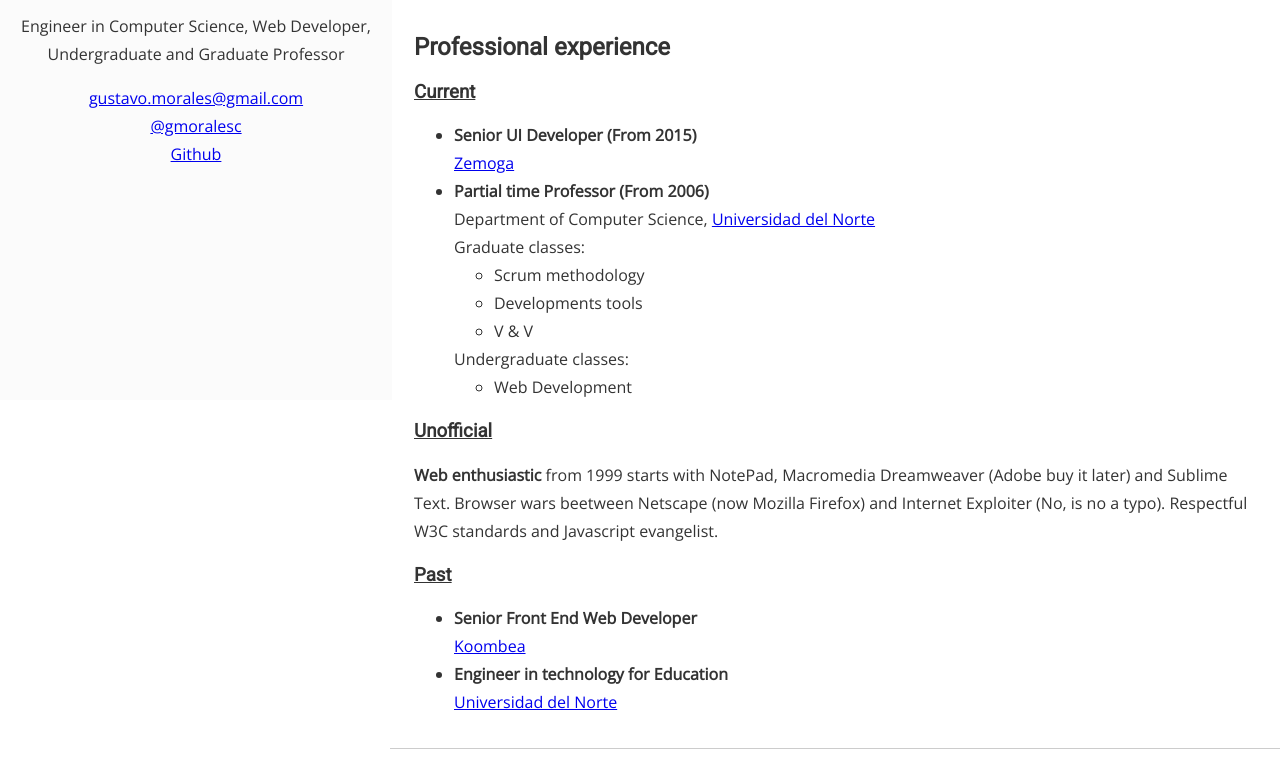
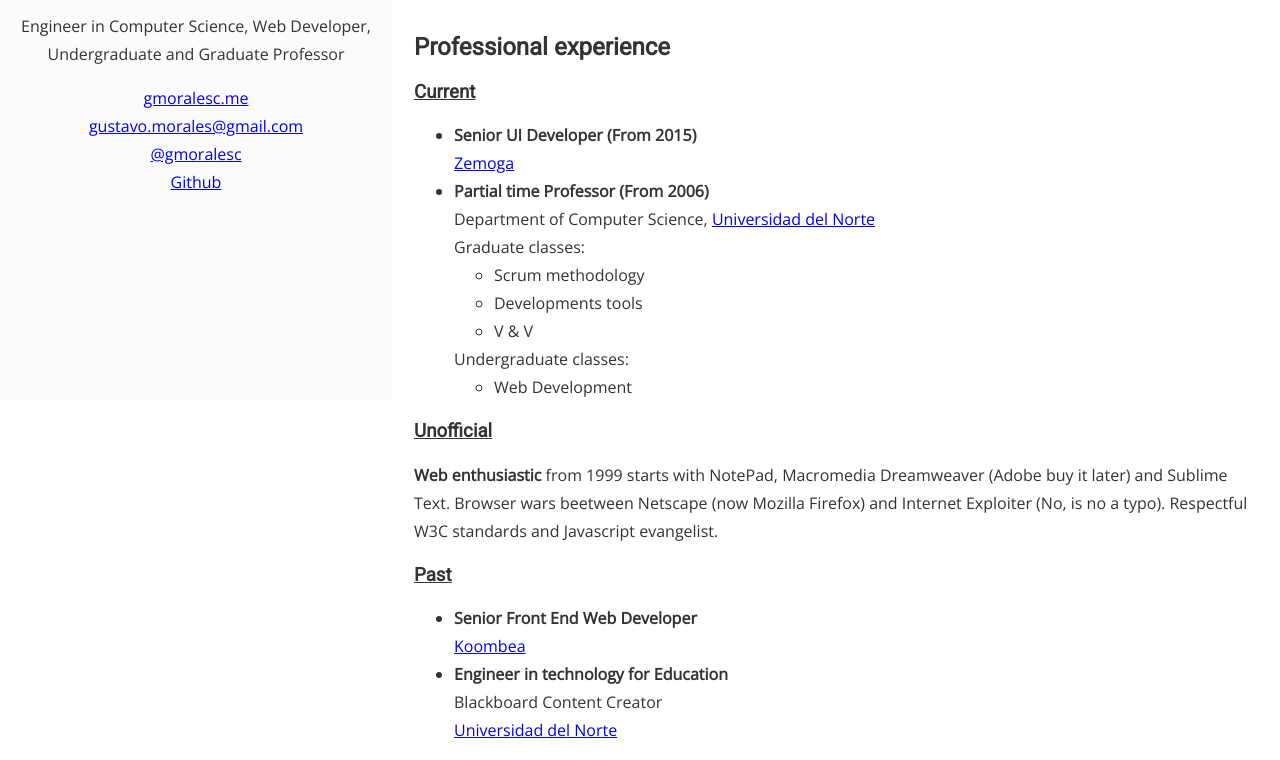
Before and after one commit to arcanfear/https-github.com-gmoralesc-gmoralesc.github.io, a website built with webpack: page index.html in a window 1280 px wide. Shown: the part 400-1160 px from the top of the page. Built offline with nearby package versions, Linux system fonts and the light colour scheme.

Commit message:
Add Webpage URL and Blackboard experience

```diff
--- a/index.html
+++ b/index.html
@@ -20,11 +20,15 @@
       <p>Husband, Father, Self learner and Apple Fan
         <br>Living in <a href="https://www.google.com.co/maps/place/Barranquilla,+Atl%C3%A1ntico/@10.9915714,-74.979092,11z/data=!3m1!4b1!4m5!3m4!1s0x8ef42c5022d41139:0x7777c8d5cf47bec!8m2!3d10.983812!4d-74.818017?hl=en" target="_blank">Barranquilla, Colombia</a></p>
       <p>Engineer in Computer Science, Web Developer, Undergraduate and Graduate Professor</p>
-      <p><a href="mailto:gustavo.morales@gmail.com">gustavo.morales@gmail.com</a>
+      <p>
+        <a href="http://gmoralesc.me">gmoralesc.me</a>
+        <br>
+        <a href="mailto:gustavo.morales@gmail.com">gustavo.morales@gmail.com</a>
         <br>
         <a href="https://twitter.com/gmoralesc" target="_blank">@gmoralesc</a>
         <br>
-        <a href="http://github.com/gmoralesc" target="_blank">Github</a></p>
+        <a href="http://github.com/gmoralesc" target="_blank">Github</a>
+      </p>
     </section>
   </header>
   <section class="content">
@@ -74,8 +78,8 @@
         <li><strong>Senior Front End Web Developer</strong>
           <br>
           <a href="https://koombea.com/" target="_blank">Koombea</a></li>
-        <li><strong>Engineer in technology for Education</strong>
-          <br>
+        <li><strong>Engineer in technology for Education</strong><br>
+          Blackboard Content Creator<br>
           <a href="http://www.uninorte.edu.co" target="_blank">Universidad del Norte</a></li>
       </ul>
     </section>
```
